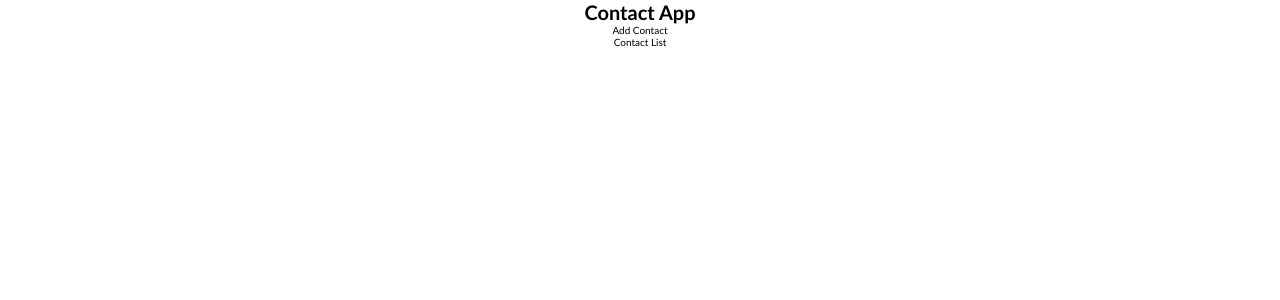
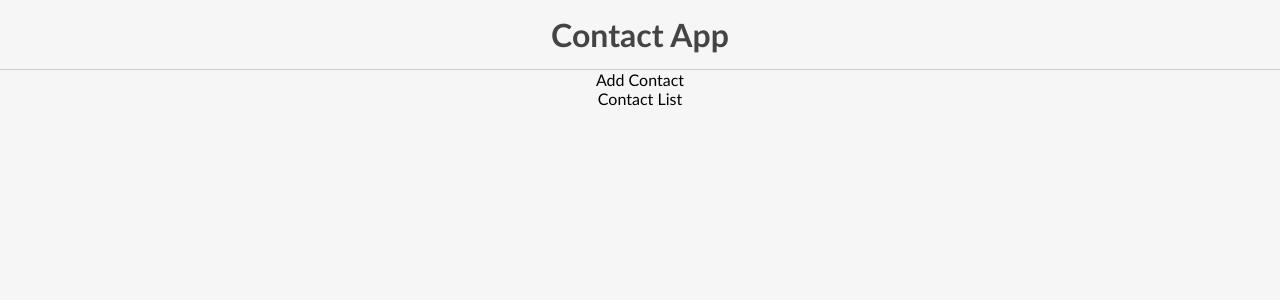
Before and after one commit to HaniyehPeyvandi/ContactList, a React (Create React App) app: page / in a window 1280 px wide. Shown: the top 300 px of the page. Built offline with nearby package versions, Linux system fonts and the light colour scheme.

Commit message:
add some styles in App.css, index.css

```diff
--- a/src/App.css
+++ b/src/App.css
@@ -1,38 +1,12 @@
 .App {
   text-align: center;
+  background-color: #f6f6f6;
+  width: 100%;
+  min-height: 100vh;
 }
 
-.App-logo {
-  height: 40vmin;
-  pointer-events: none;
+.App h1{
+  color: #444;
+  border-bottom: 1px solid #ccc;
+  padding: 15px 0;
 }
-
-@media (prefers-reduced-motion: no-preference) {
-  .App-logo {
-    animation: App-logo-spin infinite 20s linear;
-  }
-}
-
-.App-header {
-  background-color: #282c34;
-  min-height: 100vh;
-  display: flex;
-  flex-direction: column;
-  align-items: center;
-  justify-content: center;
-  font-size: calc(10px + 2vmin);
-  color: white;
-}
-
-.App-link {
-  color: #61dafb;
-}
-
-@keyframes App-logo-spin {
-  from {
-    transform: rotate(0deg);
-  }
-  to {
-    transform: rotate(360deg);
-  }
-}
--- a/src/index.css
+++ b/src/index.css
@@ -4,10 +4,6 @@
   box-sizing: border-box;
 }
 
-html{
-  font-size: 62.5%;
-}
-
 body{
   font-family: 'Gill Sans', 'Gill Sans MT', Calibri, 'Trebuchet MS', sans-serif;
 }
```
